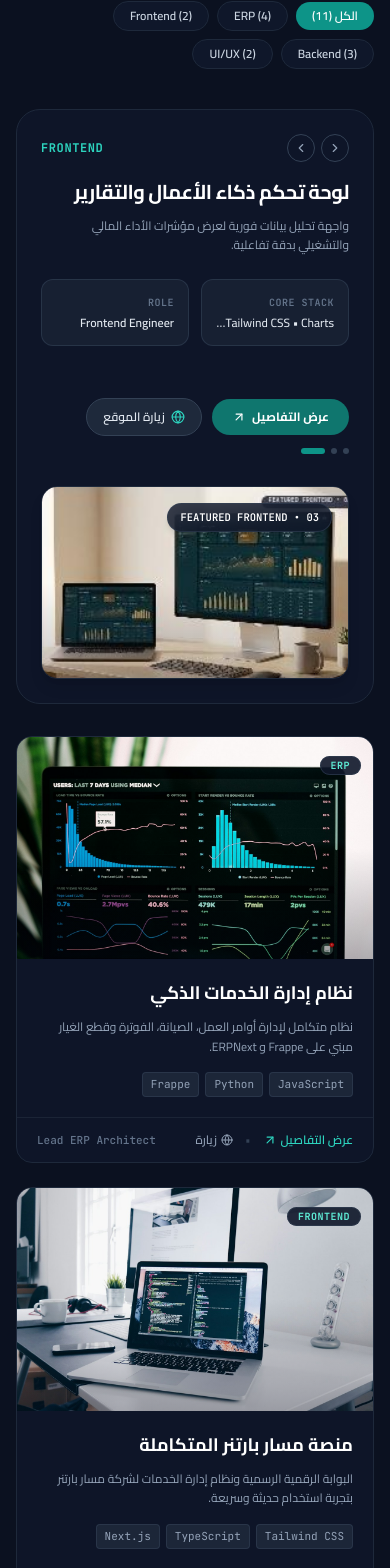
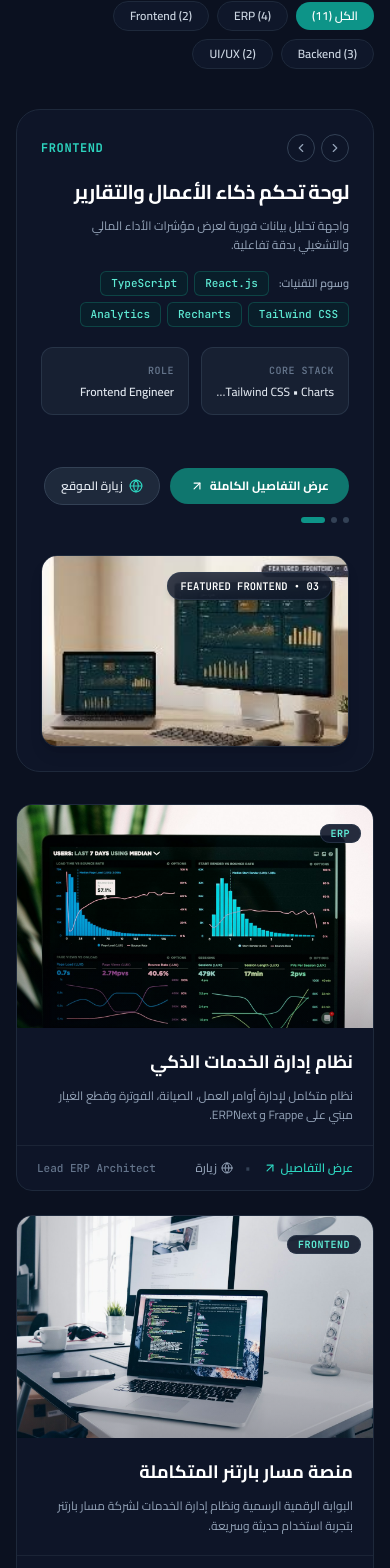
Before and after one commit to Mohammed-Aljazzar/portfolio, a Next.js app: page / in a window 390 px wide. Shown: the part 6291-7859 px from the top of the page. Built offline with nearby package versions, Linux system fonts and the light colour scheme.

Commit message:
feat(projects): move tech stack tags to hero showcase card on arrow click

```diff
--- a/src/app/page.tsx
+++ b/src/app/page.tsx
@@ -65,7 +65,7 @@ export default function HomePage() {
       titleEn: "Smart Service Management System",
       descAr: "نظام متكامل لإدارة أوامر العمل، الصيانة، الفوترة وقطع الغيار مبني على Frappe و ERPNext.",
       descEn: "Integrated service management platform for work orders, maintenance, billing, and parts built on Frappe & ERPNext.",
-      tags: ["JavaScript", "Python", "Frappe"],
+      tags: ["Frappe Framework", "ERPNext", "Python", "JavaScript", "MariaDB", "REST APIs"],
       role: "Lead ERP Architect",
       coreStack: "Frappe • ERPNext • Python • MariaDB",
       image: "/assets/images/projects/erp-smart-service.jpg",
@@ -85,7 +85,7 @@ export default function HomePage() {
       titleEn: "Masar Partner Integrated Platform",
       descAr: "البوابة الرقمية الرسمية ونظام إدارة الخدمات لشركة مسار بارتنر بتجربة استخدام حديثة وسريعة.",
       descEn: "Official digital gateway and service management platform for Masar Partner with modern, fast user experience.",
-      tags: ["Tailwind CSS", "TypeScript", "Next.js"],
+      tags: ["Next.js", "React.js", "TypeScript", "Tailwind CSS", "REST APIs"],
       role: "Frontend & UI Lead",
       coreStack: "Next.js • TypeScript • Tailwind CSS • Python",
       image: "/assets/images/projects/masar-platform.jpg",
@@ -105,7 +105,7 @@ export default function HomePage() {
       titleEn: "BI Analytics & Reporting Dashboard",
       descAr: "واجهة تحليل بيانات فورية لعرض مؤشرات الأداء المالي والتشغيلي بدقة تفاعلية.",
       descEn: "Real-time analytics dashboard presenting corporate financial and operational KPIs with interactive precision.",
-      tags: ["Tailwind CSS", "TypeScript", "React.js"],
+      tags: ["React.js", "TypeScript", "Tailwind CSS", "Recharts", "Analytics"],
       role: "Frontend Engineer",
       coreStack: "React.js • TypeScript • Tailwind CSS • Charts",
       image: "/assets/images/projects/bi-dashboard.jpg",
@@ -957,7 +957,10 @@ export default function HomePage() {
 
         {/* 1. Large Featured Showcase Card (Hero Card) */}
         <ScrollReveal delay={0.08}>
-          <div className="rounded-3xl bg-white dark:bg-slate-900/95 border border-slate-200/90 dark:border-slate-800 p-6 sm:p-8 lg:p-10 shadow-xs hover:shadow-xl hover:border-teal-500/30 transition-all duration-300">
+          <div
+            id="featured-project-hero"
+            className="rounded-3xl bg-white dark:bg-slate-900/95 border border-slate-200/90 dark:border-slate-800 p-6 sm:p-8 lg:p-10 shadow-xs hover:shadow-xl hover:border-teal-500/30 transition-all duration-300 scroll-mt-28"
+          >
             <div className="grid grid-cols-1 lg:grid-cols-12 gap-8 items-center">
               {/* Details Column (Right in RTL / Order 1 in RTL) */}
               <div className="lg:col-span-6 flex flex-col justify-between text-right space-y-5 lg:order-1 rtl:lg:order-1 ltr:lg:order-1">
@@ -992,9 +995,26 @@ export default function HomePage() {
                   </h3>
 
                   {/* Realistic Engineering Description */}
-                  <p className="text-xs sm:text-[13.5px] text-slate-600 dark:text-slate-400 leading-relaxed font-normal max-w-lg mb-6">
+                  <p className="text-xs sm:text-[13.5px] text-slate-600 dark:text-slate-400 leading-relaxed font-normal max-w-lg mb-4">
                     {language === "ar" ? activeFeatured.descAr : activeFeatured.descEn}
                   </p>
+
+                  {/* Tech Stack Chips in Full-Width Card */}
+                  {activeFeatured.tags && activeFeatured.tags.length > 0 && (
+                    <div className="flex flex-wrap items-center gap-1.5 mb-5">
+                      <span className="text-[11px] font-semibold text-slate-500 dark:text-slate-400 ml-1">
+                        {language === "ar" ? "وسوم التقنيات:" : "Tech Stack:"}
+                      </span>
+                      {activeFeatured.tags.map((tag: string) => (
+                        <span
+                          key={tag}
+                          className="text-[11px] font-mono px-2.5 py-0.5 rounded-md bg-teal-50/70 dark:bg-teal-950/40 text-teal-700 dark:text-teal-300 border border-teal-200/70 dark:border-teal-800/60 font-medium"
+                        >
+                          {tag}
+                        </span>
+                      ))}
+                    </div>
+                  )}
 
                   {/* Two Meta Boxes (CORE STACK & ROLE) */}
                   <div className="grid grid-cols-2 gap-3 mb-6">
@@ -1029,7 +1049,7 @@ export default function HomePage() {
                       }}
                       className="inline-flex items-center gap-1.5 px-5 py-2.5 rounded-full bg-teal-700 hover:bg-teal-800 text-white font-bold text-xs shadow-xs hover:shadow-md transition-all duration-200 group"
                     >
-                      <span>{language === "ar" ? "عرض التفاصيل" : "View Details"}</span>
+                      <span>{language === "ar" ? "عرض التفاصيل الكاملة" : "Full Details"}</span>
                       <ArrowUpRight className="w-3.5 h-3.5 transition-transform group-hover:translate-x-0.5 group-hover:-translate-y-0.5" />
                     </button>
 
@@ -1093,19 +1113,30 @@ export default function HomePage() {
 
         {/* 2. Three Project Cards Grid Below */}
         <StaggerContainer className="grid grid-cols-1 md:grid-cols-2 lg:grid-cols-3 gap-6" staggerDelay={0.08}>
-          {filteredShowcaseProjects.map((project) => (
+          {filteredShowcaseProjects.map((project) => {
+            const isSelectedInHero = activeFeatured.id === project.id;
+
+            return (
               <StaggerItem key={project.id}>
                 <motion.div
                   whileHover={{ y: -6, transition: { duration: 0.25 } }}
-                className="rounded-2xl bg-white dark:bg-slate-900/90 border border-slate-200/90 dark:border-slate-800 overflow-hidden shadow-xs hover:shadow-xl hover:border-teal-500/40 dark:hover:border-teal-400/40 transition-all duration-300 flex flex-col justify-between group h-full"
+                  className={`rounded-2xl bg-white dark:bg-slate-900/90 border overflow-hidden shadow-xs hover:shadow-xl transition-all duration-300 flex flex-col justify-between group h-full ${
+                    isSelectedInHero
+                      ? "border-teal-500/80 dark:border-teal-400/80 shadow-md ring-1 ring-teal-500/30"
+                      : "border-slate-200/90 dark:border-slate-800 hover:border-teal-500/40 dark:hover:border-teal-400/40"
+                  }`}
                 >
                   <div>
                     {/* Visual Image Header */}
                     <div
                       className="relative w-full aspect-[16/10] overflow-hidden bg-slate-100 dark:bg-slate-800 cursor-pointer"
                       onClick={() => {
-                      const p = initialData.projects.find((x) => x.id === project.id);
-                      if (p) setSelectedProject(p);
+                        const targetIdx = showcaseProjects.findIndex((p) => p.id === project.id);
+                        if (targetIdx !== -1) {
+                          setFeaturedIndex(targetIdx);
+                          const el = document.getElementById("featured-project-hero");
+                          if (el) el.scrollIntoView({ behavior: "smooth", block: "center" });
+                        }
                       }}
                     >
                       <Image
@@ -1131,8 +1162,12 @@ export default function HomePage() {
                       <h3
                         className="w-full text-lg font-bold text-slate-900 dark:text-white group-hover:text-teal-600 dark:group-hover:text-teal-400 transition-colors cursor-pointer"
                         onClick={() => {
-                        const p = initialData.projects.find((x) => x.id === project.id);
-                        if (p) setSelectedProject(p);
+                          const targetIdx = showcaseProjects.findIndex((p) => p.id === project.id);
+                          if (targetIdx !== -1) {
+                            setFeaturedIndex(targetIdx);
+                            const el = document.getElementById("featured-project-hero");
+                            if (el) el.scrollIntoView({ behavior: "smooth", block: "center" });
+                          }
                         }}
                       >
                         {language === "ar" ? project.titleAr : project.titleEn}
@@ -1142,31 +1177,24 @@ export default function HomePage() {
                       <p className="text-xs sm:text-[13px] text-slate-600 dark:text-slate-400 leading-relaxed font-normal line-clamp-2">
                         {language === "ar" ? project.descAr : project.descEn}
                       </p>
-
-                    {/* Tech Stack Chips */}
-                    <div className="flex flex-wrap gap-1.5 pt-1.5">
-                      {project.tags.map((tag: string) => (
-                        <span
-                          key={tag}
-                          className="text-[11px] font-mono px-2 py-0.5 rounded bg-slate-100/90 dark:bg-slate-800/90 text-slate-600 dark:text-slate-400 border border-slate-200/60 dark:border-slate-700/60"
-                        >
-                          {tag}
-                        </span>
-                      ))}
-                    </div>
                     </div>
                   </div>
 
                   {/* Footer Row: Action Buttons & Role */}
                   <div className="px-5 sm:px-6 py-3.5 border-t border-slate-100 dark:border-slate-800/80 flex items-center justify-between text-xs mt-auto">
                     <div className="flex items-center gap-3">
-                    {/* View Details Button */}
+                      {/* View Details Arrow Button — Click loads project and tags into the featured card */}
                       <button
                         onClick={() => {
-                        const p = initialData.projects.find((x) => x.id === project.id);
-                        if (p) setSelectedProject(p);
+                          const targetIdx = showcaseProjects.findIndex((p) => p.id === project.id);
+                          if (targetIdx !== -1) {
+                            setFeaturedIndex(targetIdx);
+                            const el = document.getElementById("featured-project-hero");
+                            if (el) el.scrollIntoView({ behavior: "smooth", block: "center" });
+                          }
                         }}
-                      className="text-teal-600 dark:text-teal-400 font-semibold hover:text-teal-700 flex items-center gap-1 transition-colors group"
+                        className="text-teal-600 dark:text-teal-400 font-semibold hover:text-teal-700 flex items-center gap-1 transition-colors group cursor-pointer"
+                        title={language === "ar" ? "عرض بالبطاقة الرئيسية" : "View in Featured Hero"}
                       >
                         <span>{language === "ar" ? "عرض التفاصيل" : "Details"}</span>
                         <ArrowUpRight className="w-3.5 h-3.5 transition-transform group-hover:translate-x-0.5 group-hover:-translate-y-0.5" />
@@ -1195,7 +1223,8 @@ export default function HomePage() {
                   </div>
                 </motion.div>
               </StaggerItem>
-          ))}
+            );
+          })}
         </StaggerContainer>
       </section>
 
```
Lines whose indentation alone changed are shown as unchanged.
